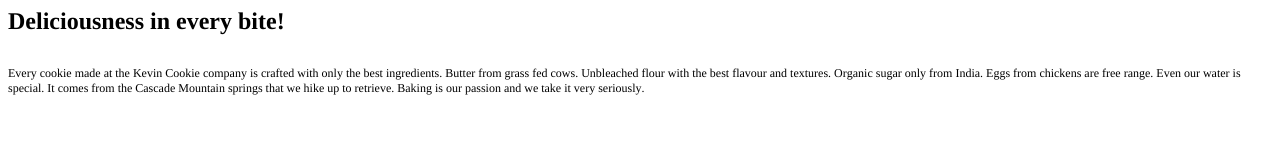
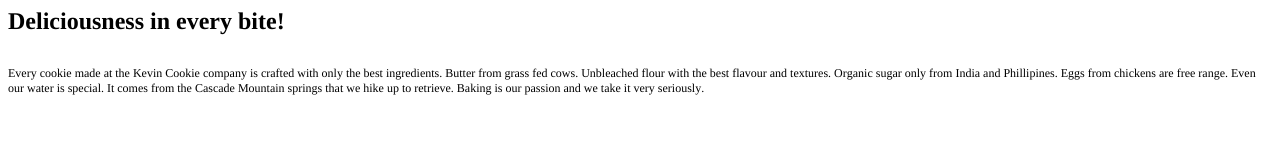
Before and after one commit to AlexSmokina/GitTutorialExample, a plain HTML site: page index.html in a window 1280 px wide. Drawn offline with Linux system fonts and the light colour scheme.

Commit message:
Update index.html

```diff
--- a/index.html
+++ b/index.html
@@ -15,6 +15,6 @@
 <body>
 <h1 style="margin: 0.0px 0.0px 16.1px 0.0px; font: 24.0px Times; -webkit-text-stroke: #000000"><span class="s1"><b>Deliciousness in every bite!</b></span></h1>
 <p class="p2"><span class="s1"></span><br></p>
-<p class="p3"><span class="s1">Every cookie made at the Kevin Cookie company is crafted with only the best ingredients. Butter from grass fed cows. Unbleached flour with the best flavour and textures. Organic sugar only from India. Eggs from chickens are free range. Even our water is special. It comes from the Cascade Mountain springs that we hike up to retrieve. Baking is our passion and we take it very seriously.</span></p>
+<p class="p3"><span class="s1">Every cookie made at the Kevin Cookie company is crafted with only the best ingredients. Butter from grass fed cows. Unbleached flour with the best flavour and textures. Organic sugar only from India and Phillipines. Eggs from chickens are free range. Even our water is special. It comes from the Cascade Mountain springs that we hike up to retrieve. Baking is our passion and we take it very seriously.</span></p>
 </body>
 </html>
```
